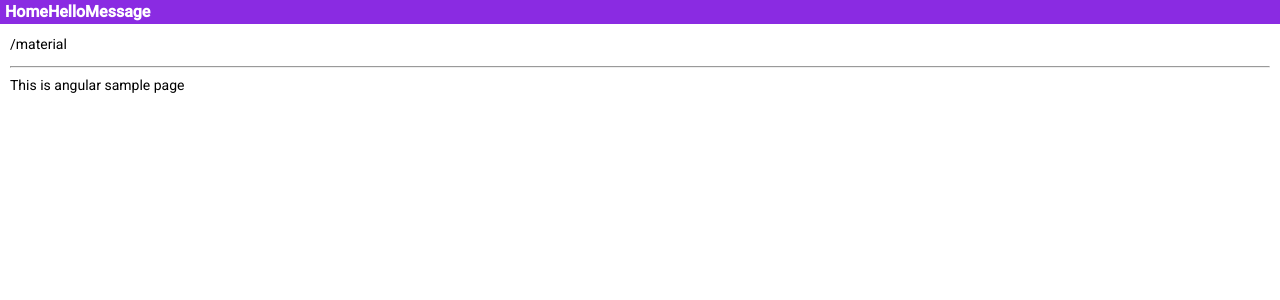
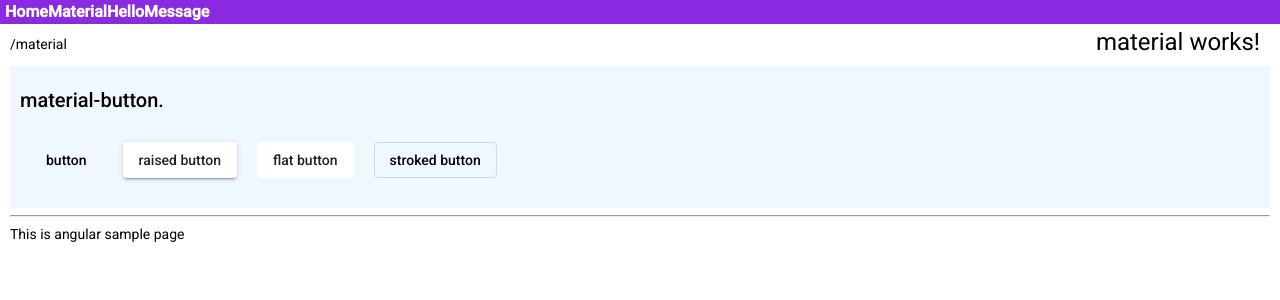
Before and after one commit to sqrmyy/angular-app, an Angular app: page /material in a window 1280 px wide. Before the commit this address led to /. Shown: the top 300 px of the page. Built offline with nearby package versions, Linux system fonts and the light colour scheme.

Commit message:
MatButtonModule

```diff
--- a/src/app/app.component.html
+++ b/src/app/app.component.html
@@ -1,6 +1,7 @@
 <nav>
   <div>
     <a routerLink="">Home</a>
+    <a [routerLink]="['material']">Material</a>
     <a [routerLink]="['hello']">Hello</a>
     <a [routerLink]="['msg']">Message</a>
   </div>
--- a/src/app/hello/hello.component.ts
+++ b/src/app/hello/hello.component.ts
@@ -3,7 +3,6 @@ import { ActivatedRoute } from '@angular/router';
 import { HttpClient } from '@angular/common/http';
 
 import { MycheckService } from '../mycheck.service';
-import { resourceLimits } from 'worker_threads';
 
 class MyData {
   data:string
--- /dev/null
+++ b/src/app/material/material.component.css
@@ -0,0 +1,22 @@
+.container {
+  background-color: aliceblue;
+  padding: 10px 10px;
+}
+
+.container div {
+  padding: 10px 0px;
+}
+
+.message {
+  font-size: 14pt;
+}
+
+h1 {
+  position: relative;
+  text-align: right;
+  margin-top: -50px;
+}
+
+button {
+  margin: 10px;
+}
--- /dev/null
+++ b/src/app/material/material.component.html
@@ -0,0 +1,10 @@
+<div class="container">
+    <h1>material works!</h1>
+    <div>
+        <h2>material-button.</h2>
+        <button mat-button>button</button>
+        <button mat-raised-button>raised button</button>
+        <button mat-flat-button>flat button</button>
+        <button mat-stroked-button>stroked button</button>
+    </div>
+</div>
--- /dev/null
+++ b/src/app/material/material.component.ts
@@ -0,0 +1,15 @@
+import { Component, OnInit } from '@angular/core';
+
+@Component({
+  selector: 'app-material',
+  templateUrl: './material.component.html',
+  styleUrls: ['./material.component.css']
+})
+export class MaterialComponent implements OnInit {
+
+  constructor() { }
+
+  ngOnInit(): void {
+  }
+
+}
--- a/src/app/message/message.component.ts
+++ b/src/app/message/message.component.ts
@@ -3,7 +3,6 @@ import { MycheckService } from '../mycheck.service';
 import { ActivatedRoute } from '@angular/router';
 import { FormControl } from '@angular/forms';
 import { fromEvent } from 'rxjs';
-import { timingSafeEqual } from 'crypto';
 import { filter } from 'rxjs/operators';
 
 @Component({
```
Also changed, not shown: src/app/app.module.ts (+11 -2 lines), 1 other file (tests, documents, lock files or other folders).
